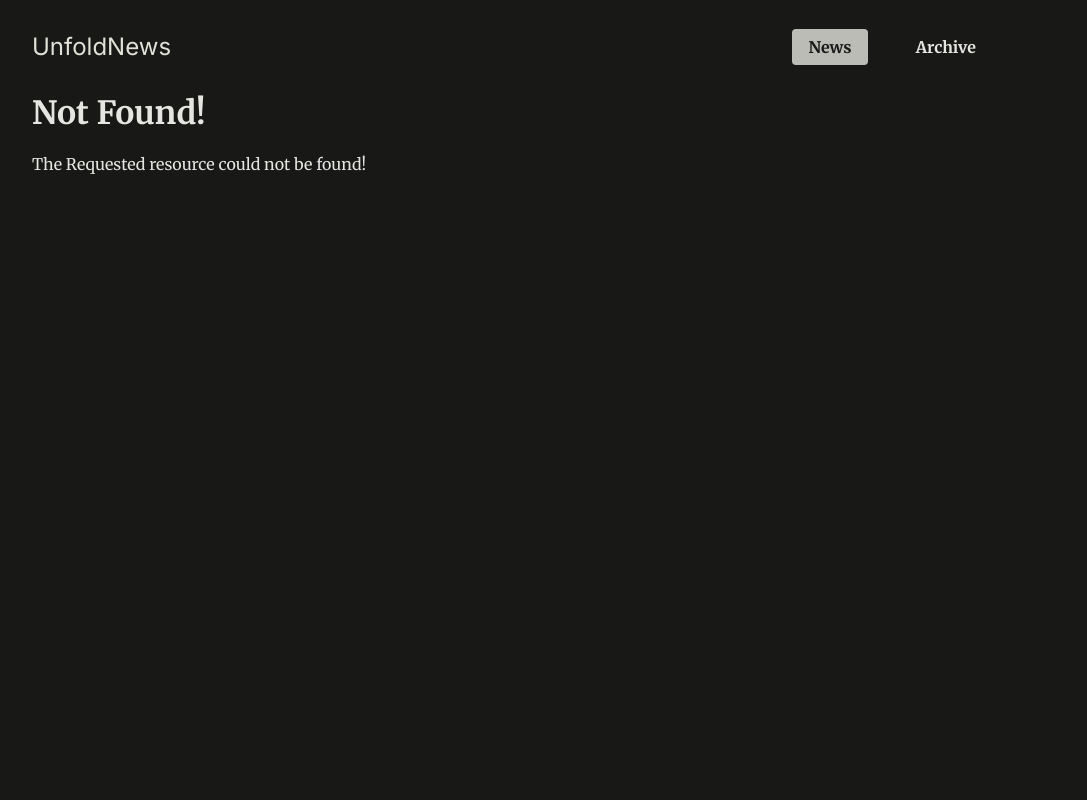
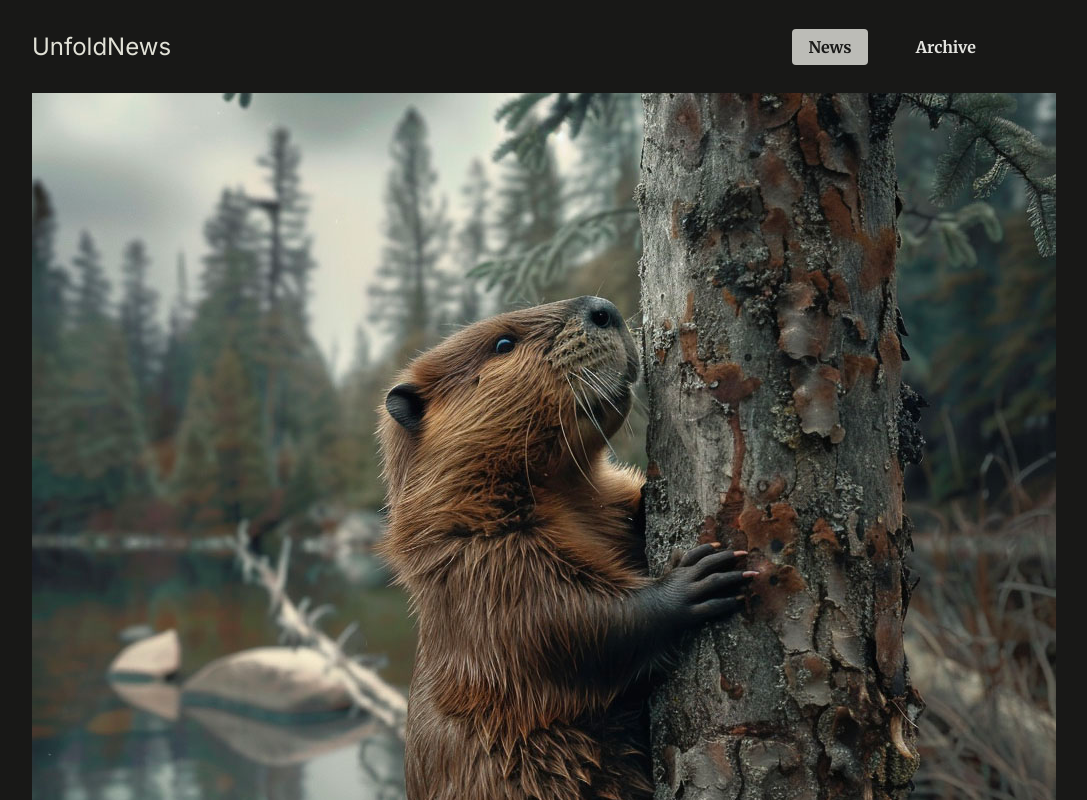
Before and after one commit to luttfimohamad/unfold-news, a Next.js app: page /news/beaver-plague/image in a window 1280 px wide. Before the commit this address had no page. Shown: the top 800 px of the page, without its empty margins (128-1215 px from the left). Built offline with nearby package versions, Linux system fonts and the light colour scheme.

Commit message:
Add image page component for news details and wrap image in Link for navigation

```diff
--- /dev/null
+++ b/app/news/[slug]/image/page.js
@@ -0,0 +1,20 @@
+import { notFound } from 'next/navigation';
+
+import { DUMMY_NEWS } from '@/dummy-news';
+
+export default function ImagePage({ params }) {
+  const newsItemSlug = params.slug;
+  const newsItem = DUMMY_NEWS.find(
+    (newsItem) => newsItem.slug === newsItemSlug
+  );
+
+  if (!newsItem) {
+    notFound();
+  }
+
+  return (
+    <div className="fullscreen-image">
+      <img src={`/images/news/${newsItem.image}`} alt={newsItem.title} />
+    </div>
+  );
+}
--- a/app/news/[slug]/page.js
+++ b/app/news/[slug]/page.js
@@ -1,5 +1,6 @@
 import React from 'react';
 
+import Link from 'next/link';
 import { DUMMY_NEWS } from '@/dummy-news';
 import { notFound } from 'next/navigation';
 
@@ -14,7 +15,9 @@
   return (
     <article className="news-article">
       <header>
-        <img src={`/images/news/${newsItem.image}`} alt={newsItem.title} />
+        <Link href={`/news/${newsItem.slug}/image`}>
+          <img src={`/images/news/${newsItem.image}`} alt={newsItem.title} />
+        </Link>
         <h1>{newsItem.title}</h1>
         <time dateTime={newsItem.date}>{newsItem.date}</time>
       </header>
```
